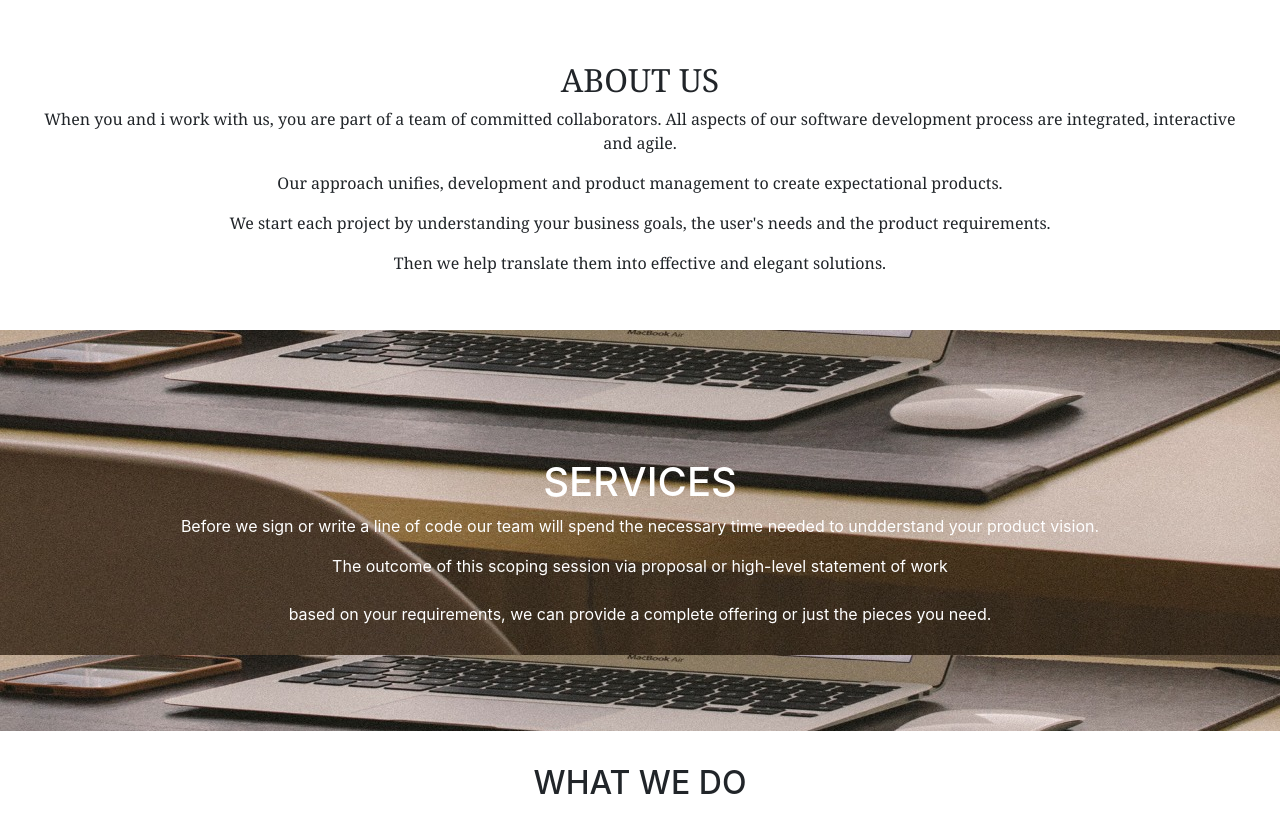
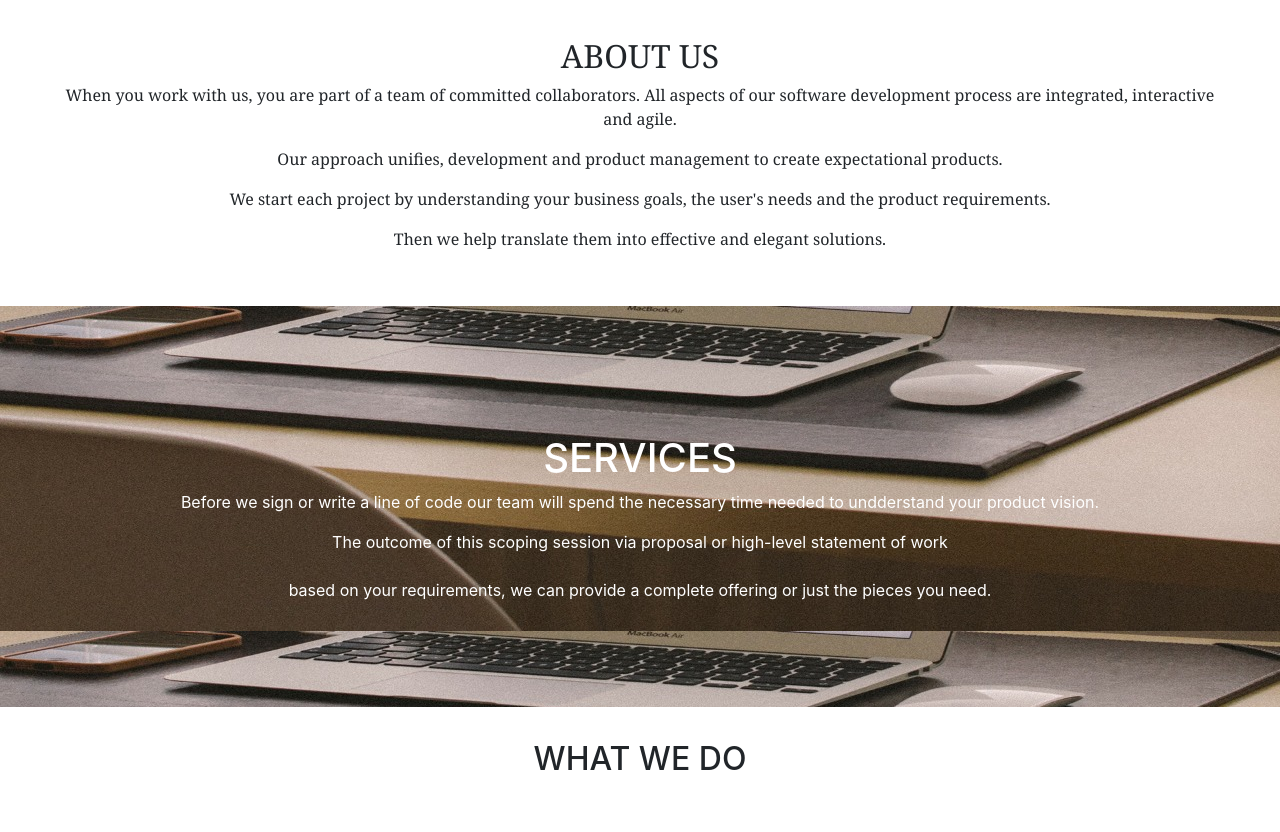
Before and after one commit to MalitiG/Delani-studio, a plain HTML site: page index.html in a window 1280 px wide. Shown: the part 865-1697 px from the top of the page. Drawn offline with nearby package versions, Linux system fonts and the light colour scheme; a script that the page names is missing.

```diff
--- a/index.html
+++ b/index.html
@@ -1,6 +1,6 @@
 <!DOCTYPE html>
 <html lang="en" dir="ltr">
-..
+
   <head>
     <meta charset="utf-8">
     <title>DELANI STUDIO</title>
@@ -23,7 +23,7 @@
     </div>
     <div class="aboutUs">
       <h2>ABOUT US</h2>
-      <p>When you  and i work with us, you are part of a team of committed collaborators. All aspects of our software development process are integrated, interactive <br> and agile.</p>
+      <p>When you  work with us, you are part of a team of committed collaborators. All aspects of our software development process are integrated, interactive <br> and agile.</p>
       <p>Our approach unifies, development and product management to create expectational products.</p>
       <p>We start each project by understanding your business goals, the user's needs and the product requirements.</p>
       <p>Then we help translate them into effective and elegant solutions.</p>
```
